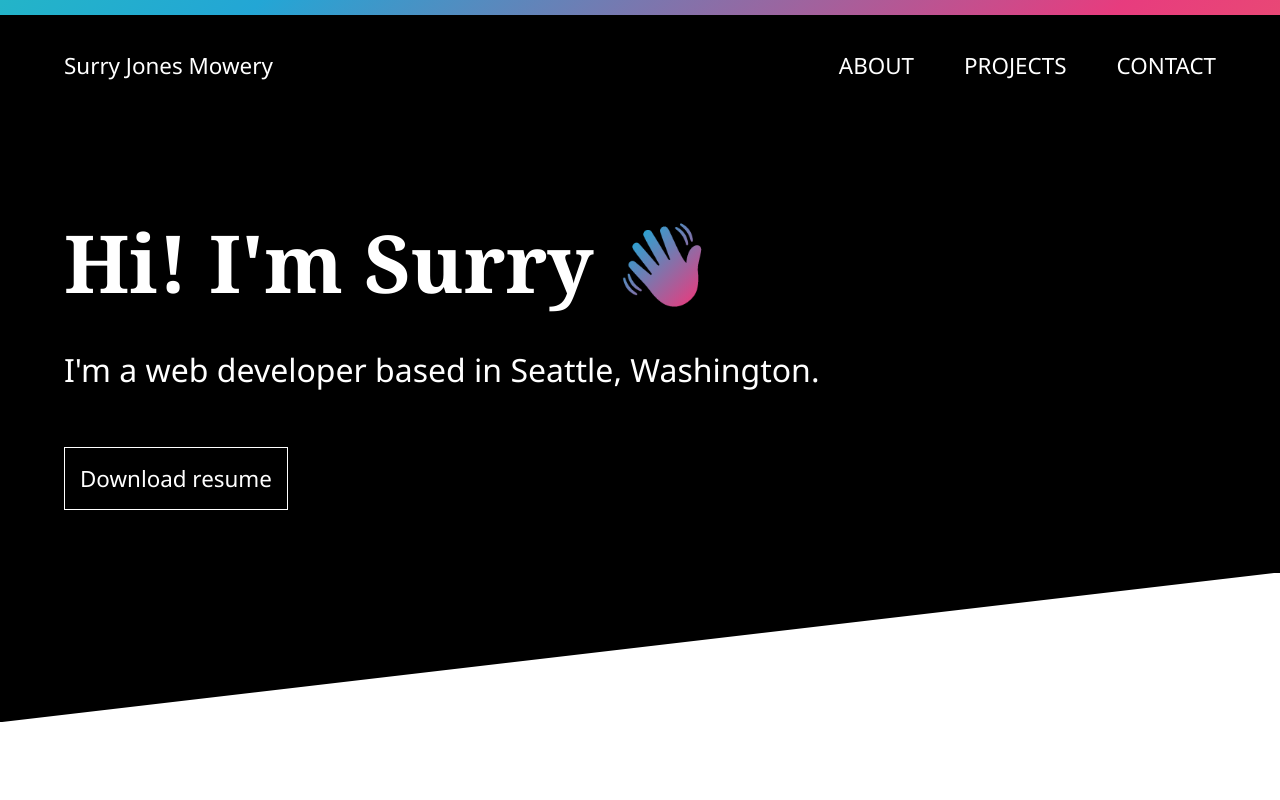
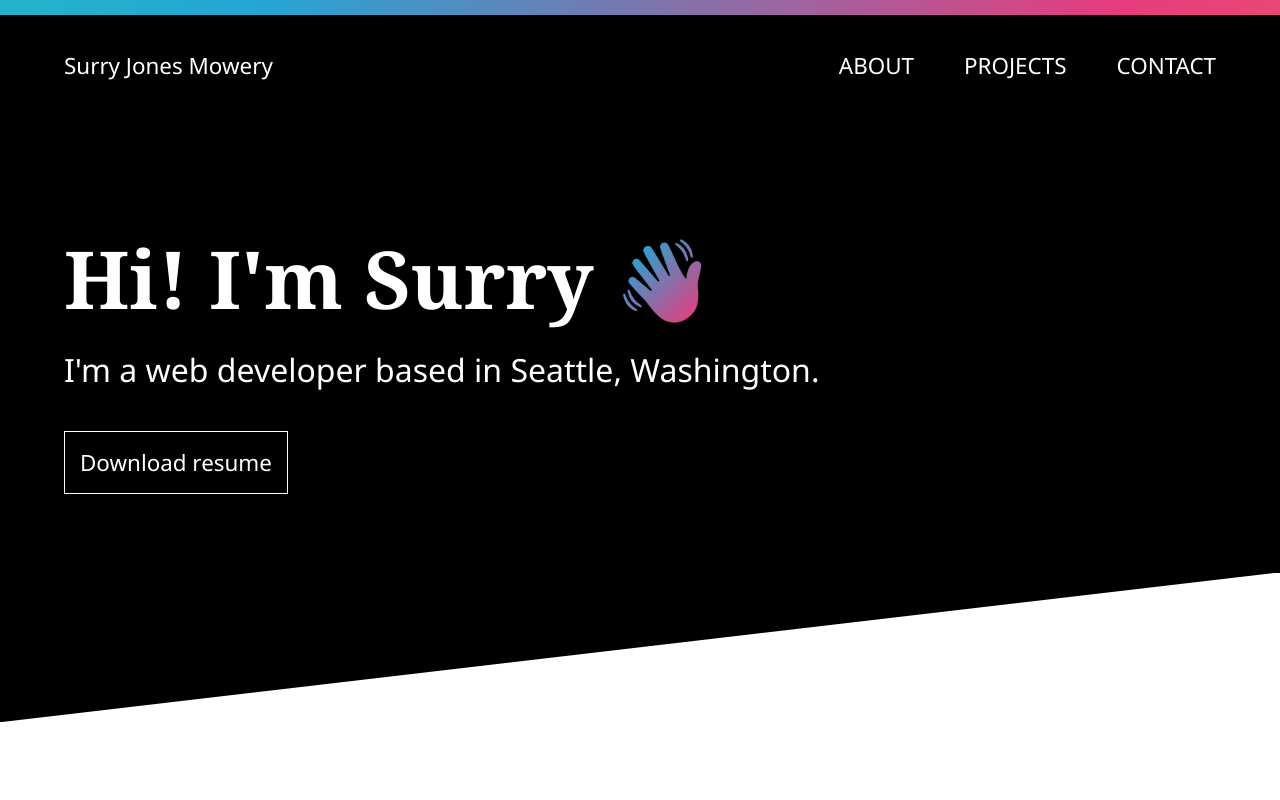
Before and after one commit to surryjm/portfolio-v2, a React (Create React App) app: page / in a window 1280 px wide. Shown: the top 800 px of the page. Built offline with nearby package versions, Linux system fonts and the light colour scheme; a web font is replaced by a local one.

Commit message:
adjusted media queries for reduced height

```diff
--- a/src/components/WelcomeMessage/WelcomeMessage.scss
+++ b/src/components/WelcomeMessage/WelcomeMessage.scss
@@ -30,7 +30,7 @@
   }
   h1 {
     font-size: 5rem;
-    padding-bottom: 2rem;
+    padding-bottom: 1rem;
     padding-top: 10%;
     @include extraSmallBreakpoint {
       font-size: 1.8rem;
@@ -49,6 +49,9 @@
     }
     @include extraLargeBreakpoint {
       font-size: 4.5rem;
+    }
+    @include smallMedHeight {
+      font-size: 4rem;
     }
     span {
       display: inline-block;
@@ -80,6 +83,9 @@
       font-size: 1.4rem;
       width: 65%;
     }
+    @include smallMedHeight {
+      font-size: 1.3rem;
+    }
     // .container-rotate span {
     //   opacity: 0;
     //   animation: rotate-word 10s linear infinite;
@@ -100,8 +106,11 @@
     // }
   }
   .download-button {
-    padding-top: 4.5rem;
+    padding-top: 3.5rem;
     z-index: 1;
+    @include smallMedHeight {
+      padding-top: 2rem;
+    }
     .download-link > span {
       font-size: 1.4rem;
       color: $color-white;
@@ -116,6 +125,10 @@
         font-size: 1rem;
         padding: 10px;
       }
+      @include smallMedHeight {
+        font-size: 1.2rem;
+        padding: 15px;
+      }
     }
     .download-link > span:hover {
       background-color: $color-white;
--- a/src/styles/_mixins.scss
+++ b/src/styles/_mixins.scss
@@ -48,8 +48,9 @@
   }
 }
 
-// @mixin mediumToLargeWidthMedHeight {
-//   @media ((min-width: $screen-md-end) and (max-width: $screen-l-end)) and ((min-height: 600px) and (max-height: 637px)) {
-//     @content;
-//   }
-// }
+@mixin smallMedHeight {
+  @media (min-height: $screenHeight-sm) and (max-height: $screenHeight-md) {
+    @content;
+  }
+}
+// (min-width: $screen-sm-end) and
--- a/src/styles/_variables.scss
+++ b/src/styles/_variables.scss
@@ -6,7 +6,7 @@ $color-pink: #e73c7e;
 $color-blue: #23a6d5;
 $color-seafoam: #23d5ab;
 
-/************ Screen sizes **************/
+/************ Screen sizes - width **************/
 $screen-xsm: 300px;
 $screen-sm-start: 301px;
 $screen-sm-end: 500px;
@@ -17,6 +17,10 @@ $screen-l-end: 1024px;
 $screen-xl-start: 1025px;
 $screen-xl-end: 1200px;
 // $screen-full: 1400px;
+
+/************ Screen sizes - height **************/
+$screenHeight-sm: 300px;
+$screenHeight-md: 600px;
 
 /****** Extra small mobile devices (Galaxy Fold, etc.) ******/
 // @media screen and (max-width: 300px)
```
